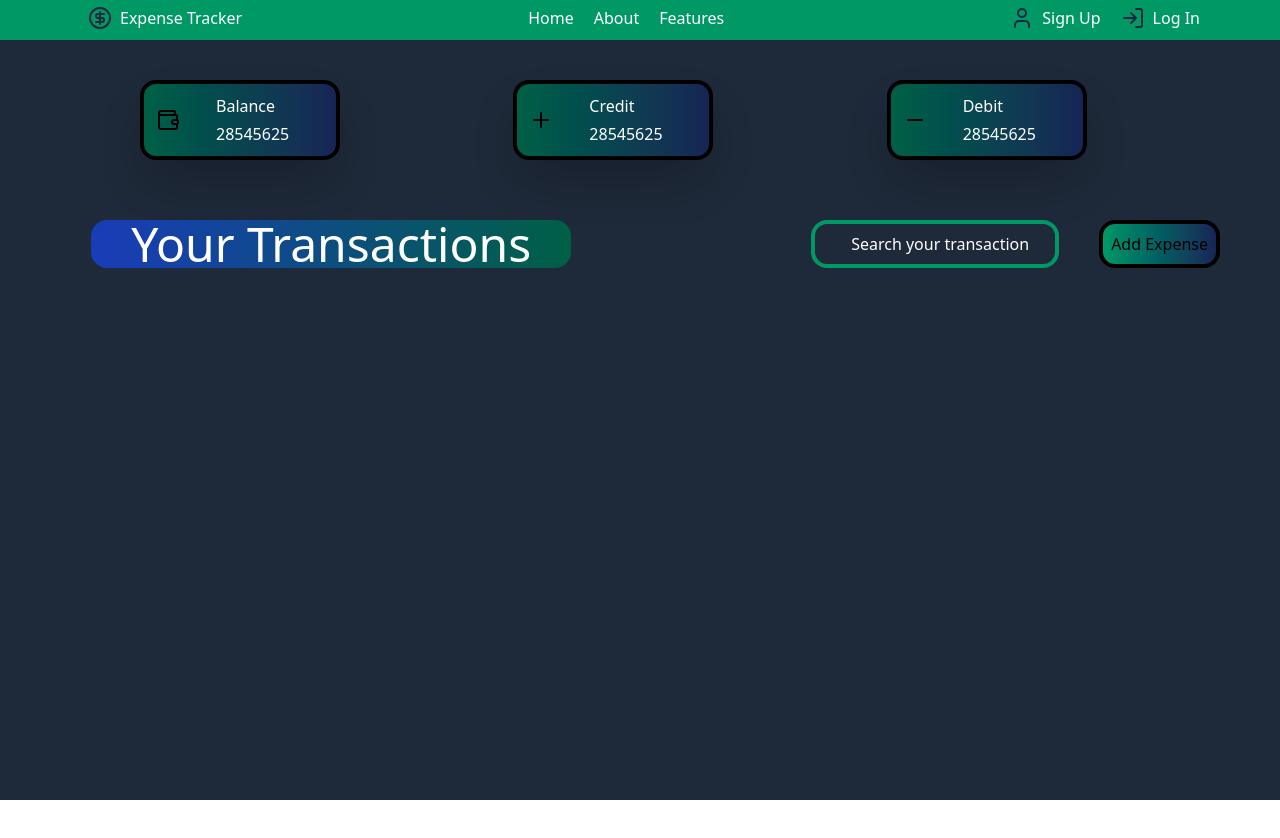
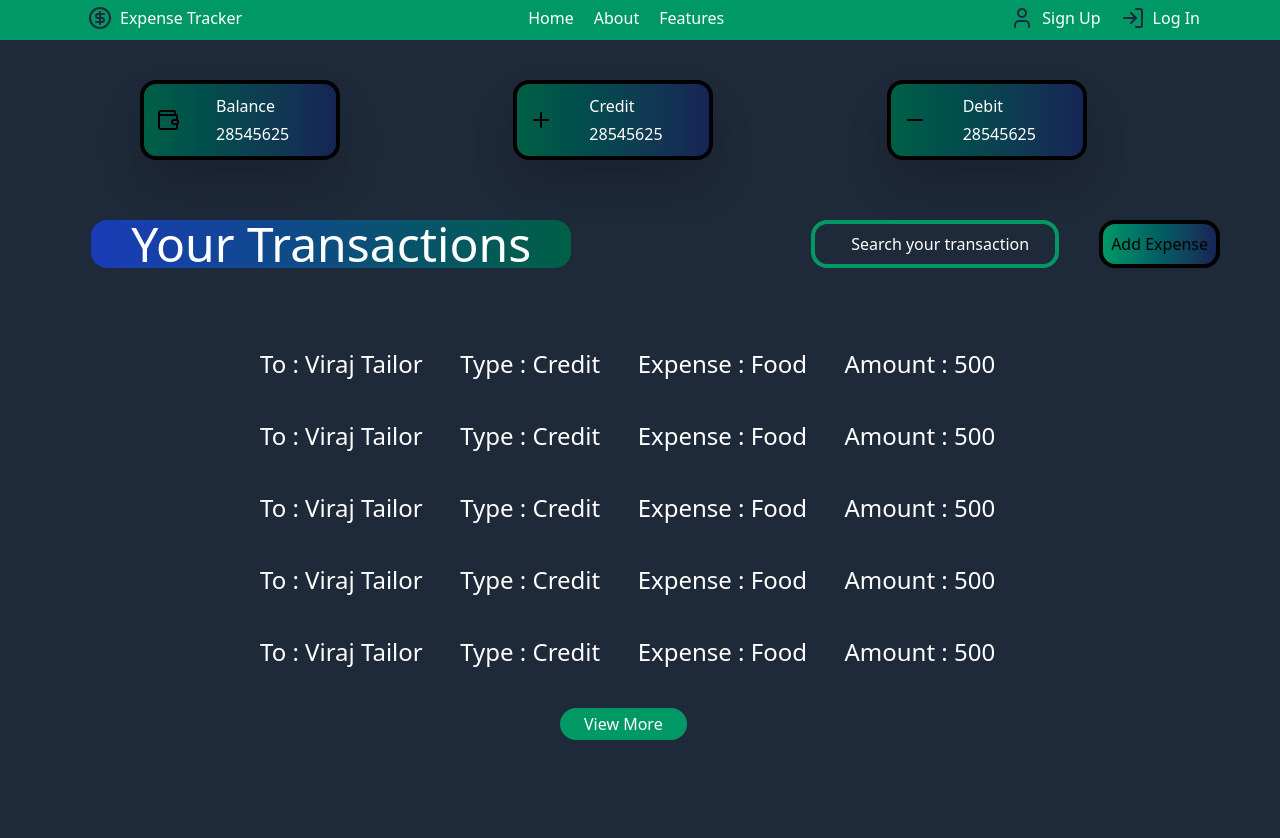
Before and after one commit to virajtlr2006/Expense-Tracker-new, a React (Vite) app in the folder frontend/: page / in a window 1280 px wide. Shown: the top 838 px of the page. Before the commit the page ends 800 px from the top, so only its background shows below. Built offline with nearby package versions, Linux system fonts and the light colour scheme.

Commit message:
Dashboard 90% done

```diff
--- a/frontend/src/App.jsx
+++ b/frontend/src/App.jsx
@@ -2,13 +2,15 @@ import React from 'react'
 import NavBar from './Components/NavBar'
 import Dashboard from './Components/Dashboard'
 import Workflow from './Components/Workflow'
+import FewEntry from './Components/FewEntry'
 
 const App = () => {
   return (
-    <div className='bg-gray-800 h-screen'>
+    <div className='bg-gray-800 '>
       <NavBar/>
       <Dashboard/>
       <Workflow/>
+      <FewEntry/>
     </div>
   )
 }
--- /dev/null
+++ b/frontend/src/Components/FewEntry.jsx
@@ -0,0 +1,46 @@
+import React from 'react'
+
+const FewEntry = () => {
+  return (
+    <div className='mt-20 pl-65 h-screen'>
+      <p className='text-white text-2xl mb-10'>
+        To : Viraj Tailor &nbsp;&nbsp;&nbsp;&nbsp;
+        Type : Credit&nbsp;&nbsp;&nbsp;&nbsp;&nbsp;
+        Expense : Food&nbsp;&nbsp;&nbsp;&nbsp;&nbsp;
+        Amount : 500&nbsp;&nbsp;&nbsp;&nbsp;&nbsp;
+      </p>
+      <p className='text-white text-2xl mb-10'>
+        To : Viraj Tailor &nbsp;&nbsp;&nbsp;&nbsp;
+        Type : Credit&nbsp;&nbsp;&nbsp;&nbsp;&nbsp;
+        Expense : Food&nbsp;&nbsp;&nbsp;&nbsp;&nbsp;
+        Amount : 500&nbsp;&nbsp;&nbsp;&nbsp;&nbsp;
+      </p>
+      <p className='text-white text-2xl mb-10'>
+        To : Viraj Tailor &nbsp;&nbsp;&nbsp;&nbsp;
+        Type : Credit&nbsp;&nbsp;&nbsp;&nbsp;&nbsp;
+        Expense : Food&nbsp;&nbsp;&nbsp;&nbsp;&nbsp;
+        Amount : 500&nbsp;&nbsp;&nbsp;&nbsp;&nbsp;
+      </p>
+      <p className='text-white text-2xl mb-10'>
+        To : Viraj Tailor &nbsp;&nbsp;&nbsp;&nbsp;
+        Type : Credit&nbsp;&nbsp;&nbsp;&nbsp;&nbsp;
+        Expense : Food&nbsp;&nbsp;&nbsp;&nbsp;&nbsp;
+        Amount : 500&nbsp;&nbsp;&nbsp;&nbsp;&nbsp;
+      </p>
+      <p className='text-white text-2xl '>
+        To : Viraj Tailor &nbsp;&nbsp;&nbsp;&nbsp;
+        Type : Credit&nbsp;&nbsp;&nbsp;&nbsp;&nbsp;
+        Expense : Food&nbsp;&nbsp;&nbsp;&nbsp;&nbsp;
+        Amount : 500&nbsp;&nbsp;&nbsp;&nbsp;&nbsp;
+      </p>
+
+    <div className='mt-10  mx-75 '>
+      <button className='text-white border-4 border-emerald-600 bg-emerald-600 rounded-2xl px-5'>
+        View More
+      </button>
+    </div>
+    </div>
+  )
+}
+
+export default FewEntry
```
